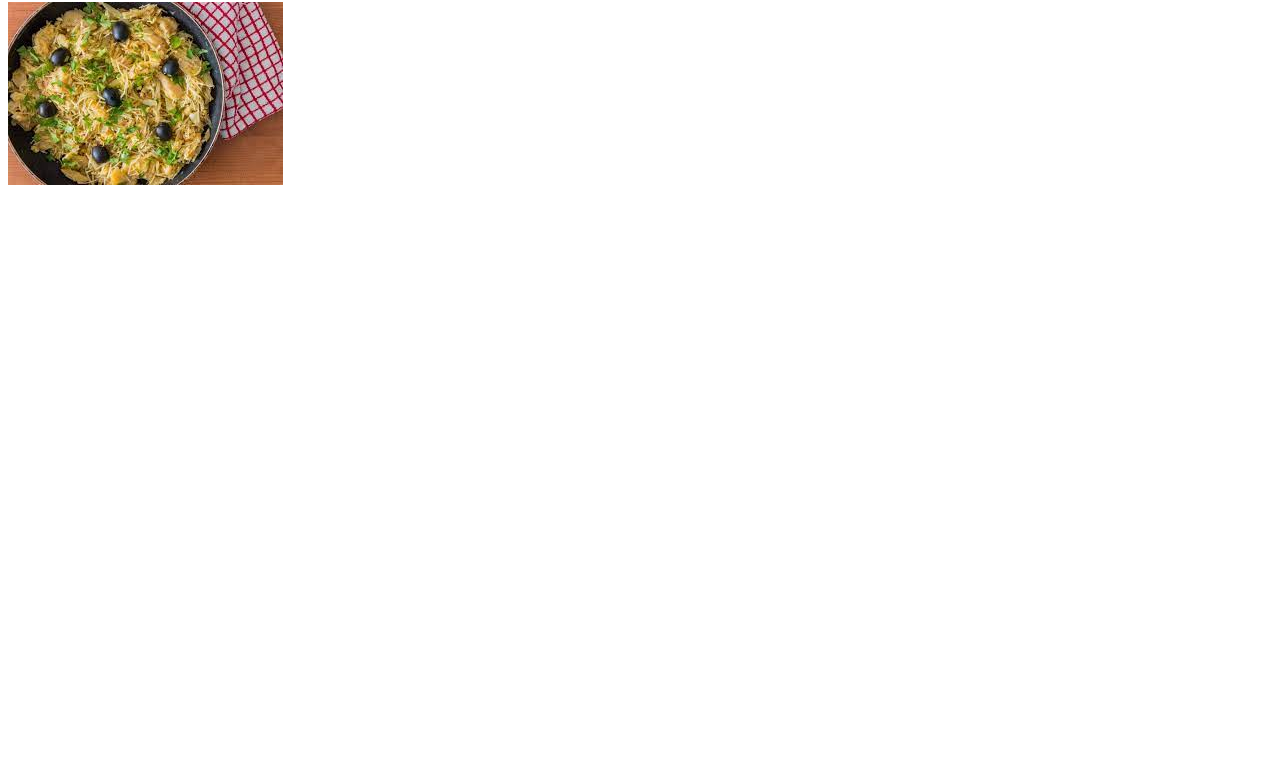
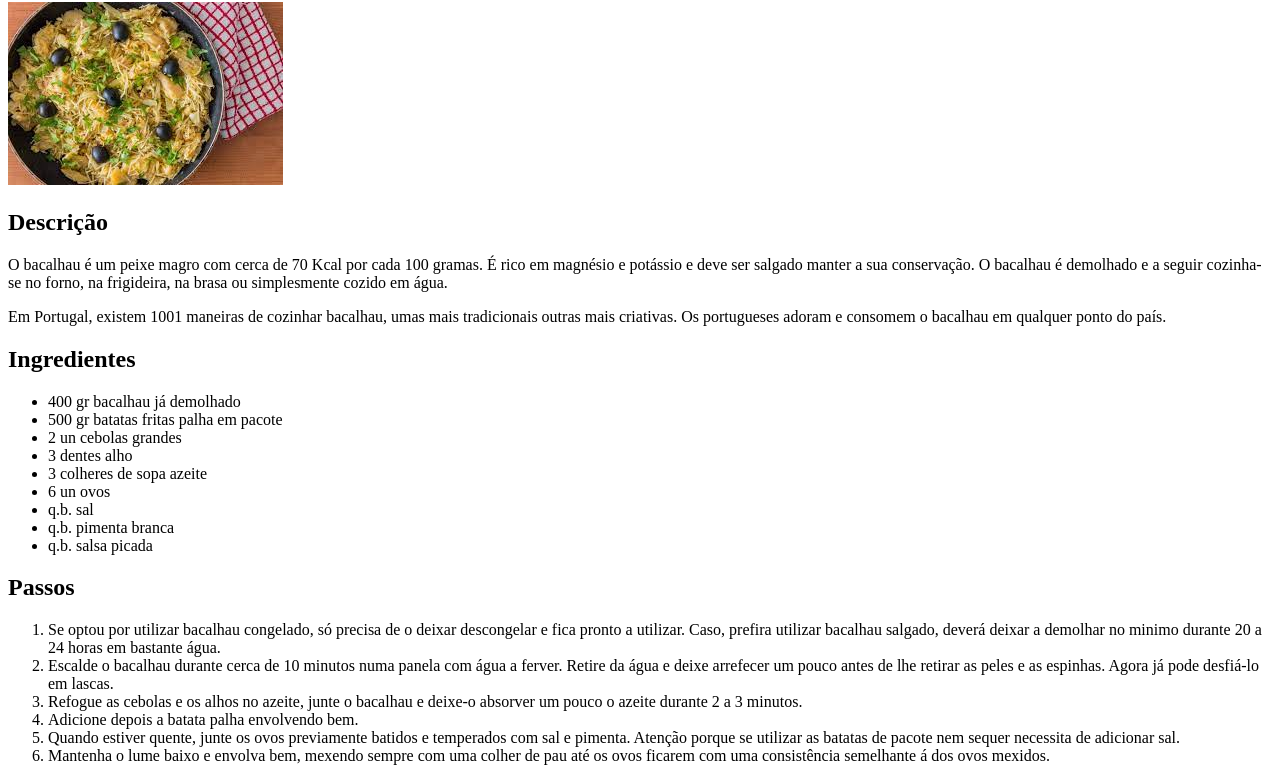
Before and after one commit to MrBowmanXD/odin-recipes, a plain HTML site: page recipes/bacalhau_a_bras.html in a window 1280 px wide. Shown: the part 78-859 px from the top of the page. Before the commit the page ends 800 px from the top, so only its background shows below. Drawn offline with Linux system fonts and the light colour scheme.

Commit message:
Filled with recipe data the bacalhau_a_bras html file

```diff
--- a/recipes/bacalhau_a_bras.html
+++ b/recipes/bacalhau_a_bras.html
@@ -10,5 +10,29 @@
 <body>
     <h1>Bacalhau à brás</h1>
     <img src="../images/bacalhau_a_bras.jpeg" alt="Bacalhau à brás">
+    <h2>Descrição</h2>
+    <p>O bacalhau é um peixe magro com cerca de 70 Kcal por cada 100 gramas. É rico em magnésio e potássio e deve ser salgado manter a sua conservação. O bacalhau é demolhado e a seguir cozinha-se no forno, na frigideira, na brasa ou simplesmente cozido em água.</p>
+    <p>Em Portugal, existem 1001 maneiras de cozinhar bacalhau, umas mais tradicionais outras mais criativas. Os portugueses adoram e consomem o bacalhau em qualquer ponto do país.</p>
+    <h2>Ingredientes</h2>
+    <ul>
+        <li>400 gr bacalhau já demolhado</li>
+        <li>500 gr batatas fritas palha em pacote</li>
+        <li>2 un cebolas grandes</li>
+        <li>3 dentes alho</li>
+        <li>3 colheres de sopa azeite</li>
+        <li>6 un ovos</li>
+        <li>q.b. sal</li>
+        <li>q.b. pimenta branca</li>
+        <li>q.b. salsa picada</li>
+    </ul>
+    <h2>Passos</h2>
+    <ol>
+        <li>Se optou por utilizar bacalhau congelado, só precisa de o deixar descongelar e fica pronto a utilizar. Caso, prefira utilizar bacalhau salgado, deverá deixar a demolhar no minimo durante 20 a 24 horas em bastante água.</li>
+        <li>Escalde o bacalhau durante cerca de 10 minutos numa panela com água a ferver. Retire da água e deixe arrefecer um pouco antes de lhe retirar as peles e as espinhas. Agora já pode desfiá-lo em lascas.</li>
+        <li>Refogue as cebolas e os alhos no azeite, junte o bacalhau e deixe-o absorver um pouco o azeite durante 2 a 3 minutos.</li>
+        <li>Adicione depois a batata palha envolvendo bem.</li>
+        <li>Quando estiver quente, junte os ovos previamente batidos e temperados com sal e pimenta. Atenção porque se utilizar as batatas de pacote nem sequer necessita de adicionar sal.</li>
+        <li>Mantenha o lume baixo e envolva bem, mexendo sempre com uma colher de pau até os ovos ficarem com uma consistência semelhante á dos ovos mexidos.</li>
+    </ol>
 </body>
 </html>
```
